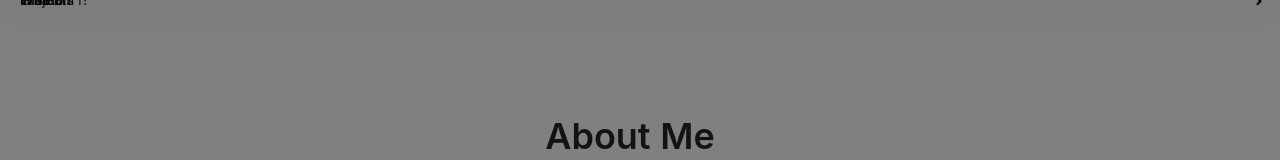
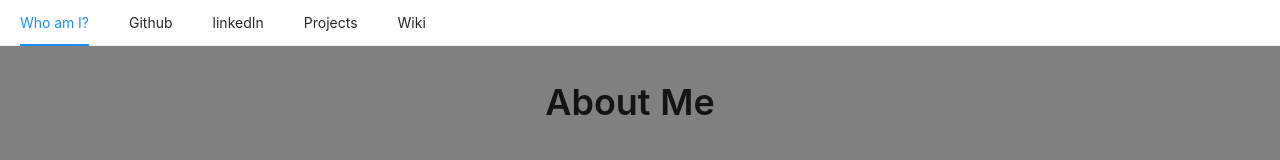
Before and after one commit to noemarius/portfolio, a Next.js app: page / in a window 1280 px wide. Shown: the top 160 px of the page. Built offline with nearby package versions, Linux system fonts and the light colour scheme.

Commit message:
passing menu mode as a prop

```diff
--- a/components/Layout.jsx
+++ b/components/Layout.jsx
@@ -9,7 +9,7 @@ export function Layout() {
         <>
             <div className="mainContainer">
                 <div className="navContainer">
-                    <Navbar mode="horizontal" />
+                    <Navbar menuMode="horizontal" />
                 </div>
                 <div className="contentContainer">
                     <div className="bioContainer">
@@ -101,7 +101,7 @@ export function Layout() {
                     gap: 1rem;
                 }
                 .navContainer {
-                    height: 10vh;
+                    height: auto;
                 }
                 .contentContainer {
                     position: relative;
--- a/components/Navbar.jsx
+++ b/components/Navbar.jsx
@@ -1,18 +1,18 @@
 import { Menu } from "antd";
 
-export function Navbar(mode) {
+export function Navbar(props) {
     const items = [
         { label: "Who am I?", key: "item-1" }, // remember to pass the key prop
         { label: "Github", key: "item-2" }, // which is required
         { label: "linkedIn", key: "item-3" }, // which is required
         {
             label: "Projects",
-            key: "submenu",
+            key: "submenu 1",
             children: [{ label: "Portfolio", key: "submenu-item-1" }],
         },
         {
             label: "Wiki",
-            key: "submenu",
+            key: "submenu 2",
             children: [
                 { label: "Python", key: "submenu-item-2" },
                 { label: "Powershell", key: "submenu-item-3" },
@@ -21,7 +21,7 @@ export function Navbar(mode) {
     ];
     return (
         <>
-            <Menu items={items} mode={mode} />
+            <Menu items={items} mode={props.menuMode} />
         </>
     );
 }
```
